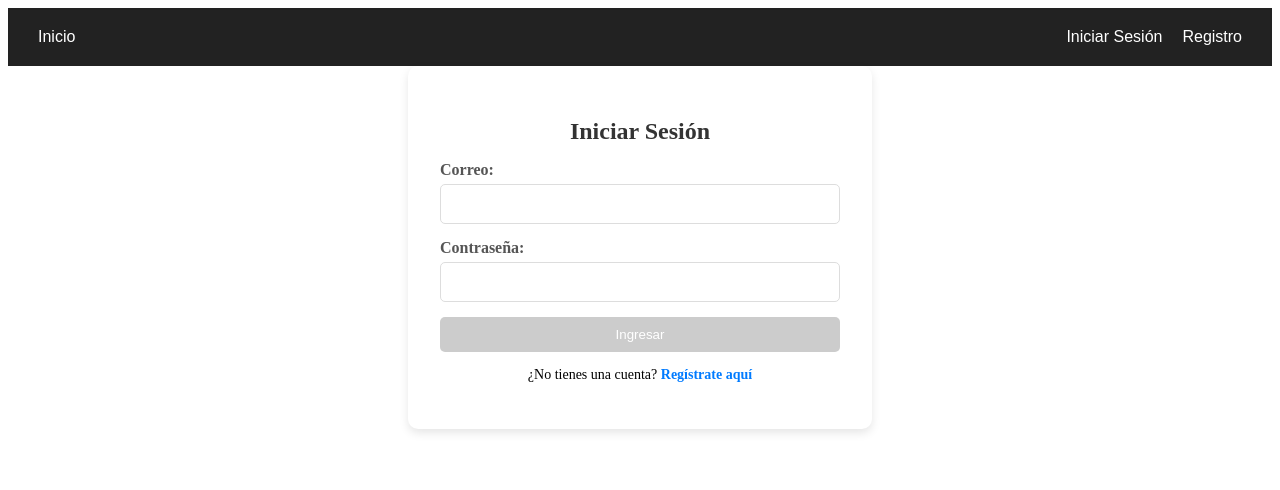
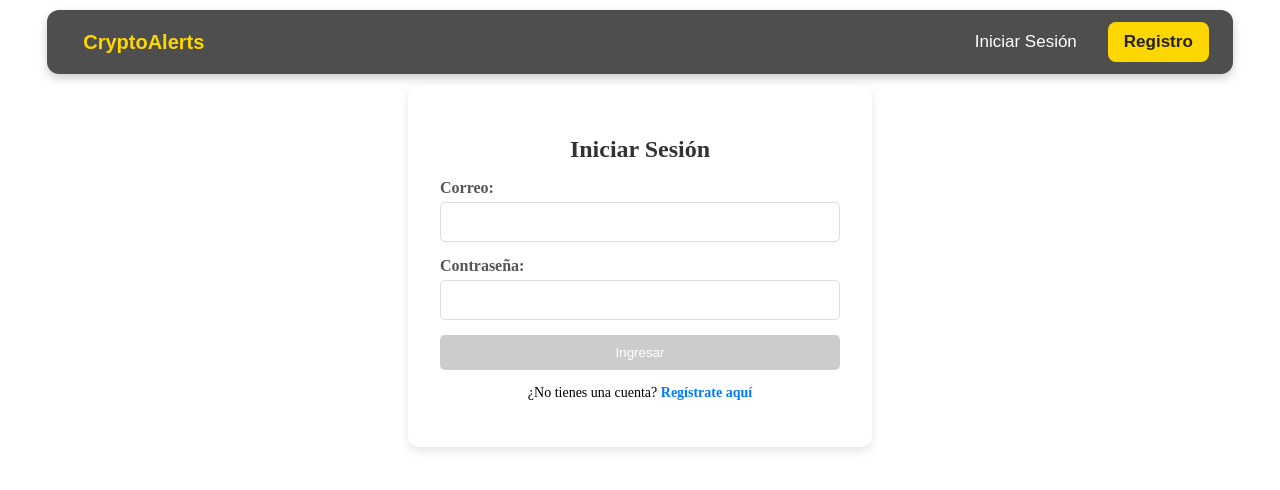
Before and after one commit to SebastianChoachi/APP-Bolsa, an Angular app in the folder frontend/: page /login in a window 1280 px wide. Shown: the top 490 px of the page. Built offline with nearby package versions, Linux system fonts and the light colour scheme.

Commit message:
fronend - corrección navbar funcional

```diff
--- a/frontend/src/app/components/navbar/navbar.component.html
+++ b/frontend/src/app/components/navbar/navbar.component.html
@@ -1,19 +1,16 @@
 <nav class="navbar">
   <div class="container">
-    <!-- Botón de Inicio -->
-    <button (click)="navigateTo('/cryptos')">Inicio</button>
+    <button (click)="navigateTo('/cryptos')" class="logo">CryptoAlerts</button>
 
     <div class="buttons">
-      <!-- Si el usuario NO está autenticado -->
       <ng-container *ngIf="!isAuthenticated(); else loggedIn">
         <button (click)="navigateTo('/login')">Iniciar Sesión</button>
-        <button (click)="navigateTo('/register')">Registro</button>
+        <button (click)="navigateTo('/register')" class="highlight">Registro</button>
       </ng-container>
 
-      <!-- Si el usuario SÍ está autenticado -->
       <ng-template #loggedIn>
-        <button (click)="navigateTo('/alerts')">Alertas</button>
-        <button (click)="logout()">Cerrar Sesión</button>
+        <button (click)="navigateTo('/alerts')">📢 Mis Alertas</button>
+        <button (click)="logout()" class="highlight">Cerrar Sesión</button>
       </ng-template>
     </div>
   </div>
--- a/frontend/src/app/components/navbar/navbar.component.scss
+++ b/frontend/src/app/components/navbar/navbar.component.scss
@@ -1,15 +1,41 @@
 .navbar {
   display: flex;
-  justify-content: space-between;
+  justify-content: center;
   align-items: center;
-  padding: 10px 20px;
-  background-color: #222;
-  color: white;
+  padding: 12px 24px;
+  background: rgba(34, 34, 34, 0.8); // Fondo semitransparente
+  backdrop-filter: blur(8px); // Difuminado de fondo
+  border-radius: 12px; // Bordes redondeados
+  margin: 10px auto;
+  width: 90%;
+  max-width: 1200px;
+  box-shadow: 0px 4px 10px rgba(0, 0, 0, 0.2);
 
   .container {
     display: flex;
     width: 100%;
     justify-content: space-between;
+    align-items: center;
+  }
+
+  .logo {
+    font-size: 20px;
+    font-weight: bold;
+    color: #FFD700; // Dorado para destacar
+    background: none;
+    border: none;
+    cursor: pointer;
+    padding: 8px 12px;
+    transition: 0.3s;
+
+    &:hover {
+      color: #fff;
+    }
+  }
+
+  .buttons {
+    display: flex;
+    gap: 15px;
   }
 
   button {
@@ -17,11 +43,23 @@
     border: none;
     color: white;
     cursor: pointer;
-    padding: 10px;
-    font-size: 16px;
+    padding: 10px 16px;
+    font-size: 17px;
+    border-radius: 8px;
+    transition: 0.3s ease-in-out;
 
     &:hover {
-      text-decoration: underline;
+      background: rgba(255, 255, 255, 0.2);
+    }
+  }
+
+  .highlight {
+    background: #FFD700;
+    color: #222;
+    font-weight: bold;
+
+    &:hover {
+      background: #FFC107;
     }
   }
 }
```
